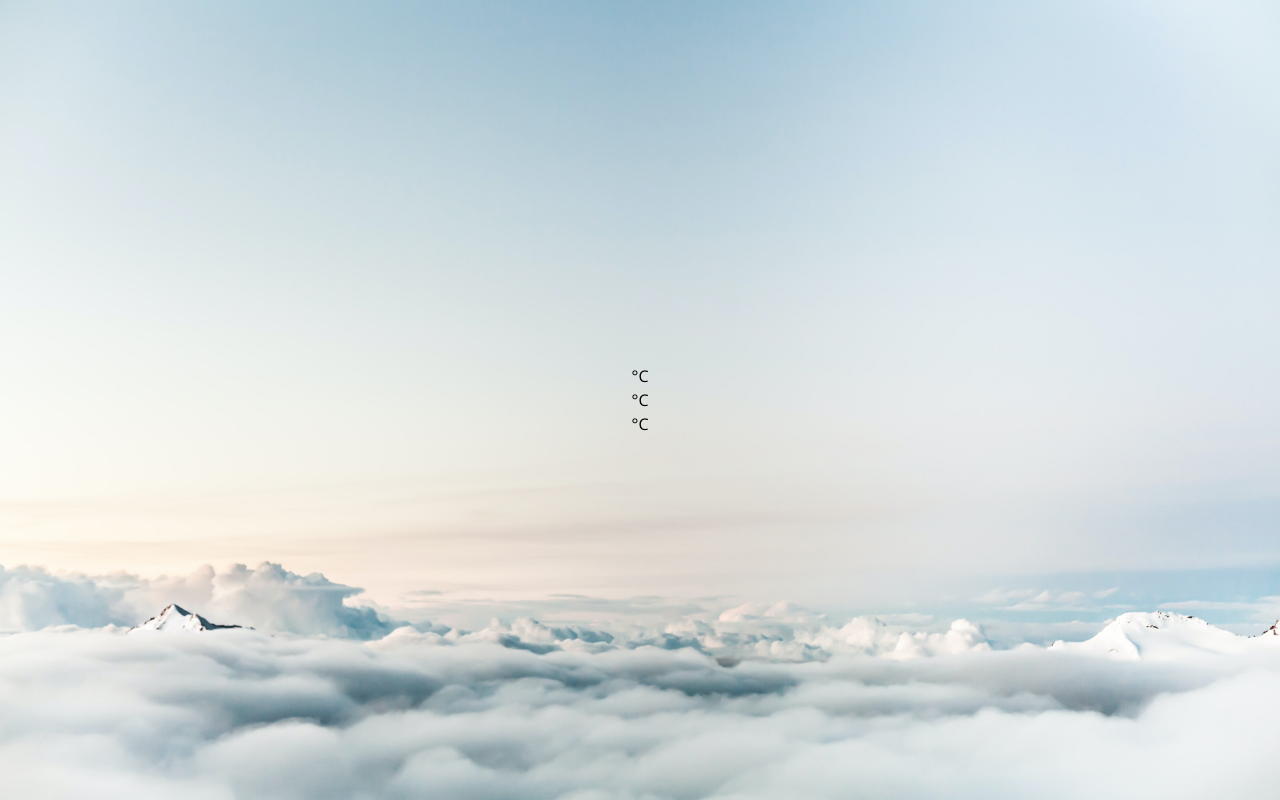
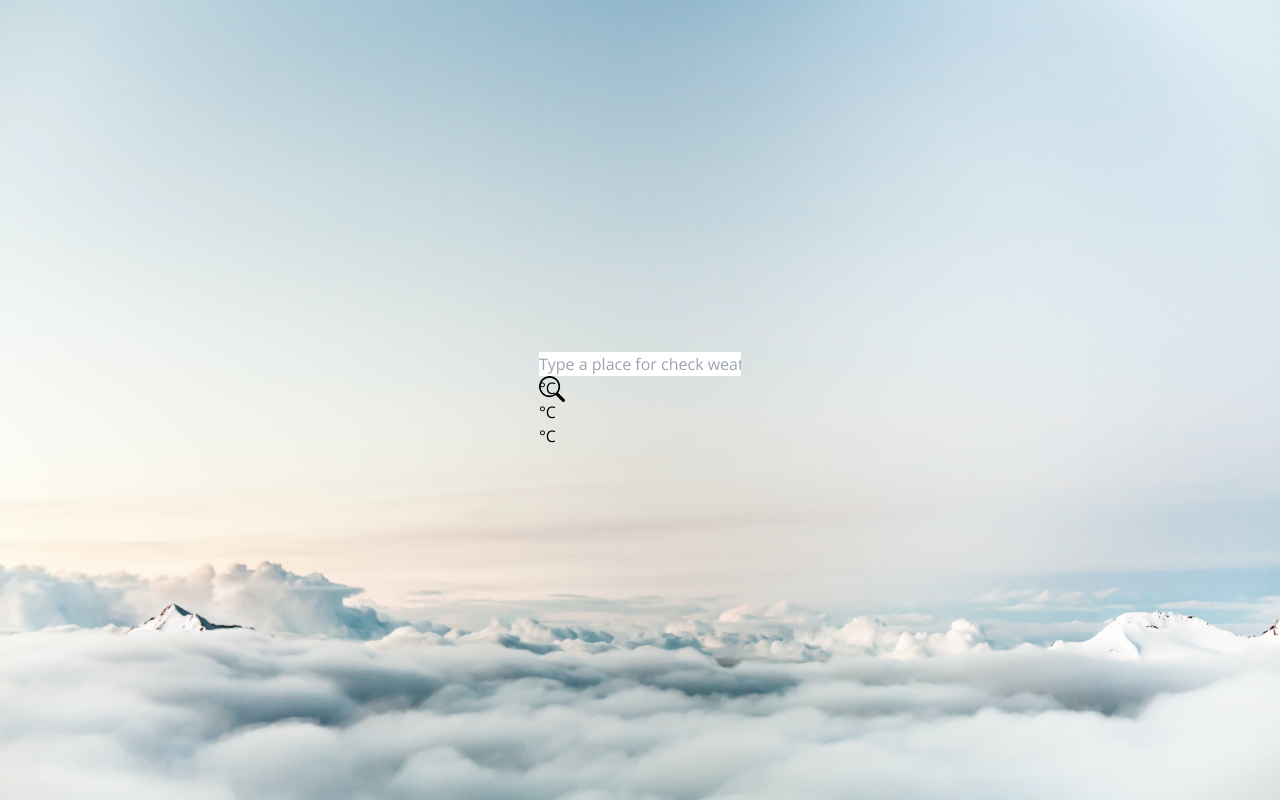
Before and after one commit to KizmazEmirhan/WeatherApp, a Vue app: page / in a window 1280 px wide. Built offline with nearby package versions, Linux system fonts and the light colour scheme; no server answers.

Commit message:
Config and addition
Search bar added for improve user experience and codes are configured according to added component

```diff
--- a/src/App.vue
+++ b/src/App.vue
@@ -1,6 +1,12 @@
 <template>
   <div class="flex flex-col lg:flex-col gap-4 w-[80%]">
-    <weather-card v-if="lat && long"></weather-card>
+    <search-bar @placeUpdated="updateSearchedPlace"></search-bar>
+    <weather-card
+      v-if="searchedPlace || (lat && long)"
+      :place="searchedPlace"
+      :lat="lat"
+      :long="long"
+    ></weather-card>
     <OtherWeatherCard></OtherWeatherCard>
   </div>
 </template>
@@ -9,12 +15,19 @@
 import { ref, provide } from "vue";
 import WeatherCard from "./components/WeatherCard.vue";
 import OtherWeatherCard from "./components/UI/OtherWeatherCard.vue";
+import SearchBar from "./components/UI/SearchBar.vue";
 
 export default {
   name: "App",
   components: {
     WeatherCard,
     OtherWeatherCard,
+    SearchBar,
+  },
+  data() {
+    return {
+      searchedPlace: null,
+    };
   },
   setup() {
     const lat = ref(null);
@@ -33,6 +46,12 @@ export default {
     getCurrentLocation();
 
     return { lat, long };
+  },
+  methods: {
+    updateSearchedPlace(place) {
+      this.searchedPlace = place;
+      (this.lat = null), (this.long = null);
+    },
   },
 };
 </script>
--- a/src/components/UI/FutureWeather.vue
+++ b/src/components/UI/FutureWeather.vue
@@ -7,7 +7,9 @@
         id="forecast-day"
         class="flex flex-col items-center"
       >
-        <div class="lg:whitespace-nowrap text-center">{{ formatDate(day.date) }}</div>
+        <div class="lg:whitespace-nowrap text-center">
+          {{ formatDate(day.date) }}
+        </div>
         <img :src="day.day.condition.icon" alt="icon" />
         <div>{{ day.day.maxtemp_c }}°C</div>
         <div>{{ day.day.condition.text }}</div>
@@ -20,28 +22,30 @@
 import axios from "axios";
 
 export default {
-  props: ["latitude", "longitude"],
+  props: ["latitude", "longitude", "place"],
   data() {
     return {
       forecastData: [],
     };
   },
   mounted() {
-    this.getForecastData(this.latitude, this.longitude);
+    this.getForecastData(this.latitude, this.longitude, this.place);
   },
   methods: {
-    getForecastData(lat, lon) {
+    getForecastData(lat, lon, place) {
+      const query = place ? place : `${lat},${lon}`;
+      console.log("future weather place", place);
       axios
         .get(`https://api.weatherapi.com/v1/forecast.json`, {
           params: {
             key: "d72c5a037a5745808e6141937240609",
-            q: `${lat},${lon}`,
+            q: query,
             days: 3,
           },
         })
         .then((response) => {
           this.forecastData = response.data.forecast.forecastday;
-          console.log(this.forecastData);
+          //console.log(this.forecastData);
         })
         .catch((error) => {
           console.error("API forecast request failed:", error);
--- /dev/null
+++ b/src/components/UI/SearchBar.vue
@@ -0,0 +1,49 @@
+<template>
+  <div class="flex items-center justify-end">
+    <input
+      type="text"
+      class="w-full rounded h-10 p-3 text-sm"
+      id="searchPlace"
+      placeholder="Type a place for check weather condition"
+      v-model="searchedPlace"
+      @keydown.enter="checkSearchedPlace"
+    />
+    <svg
+      xmlns="http://www.w3.org/2000/svg"
+      width="26"
+      height="26"
+      fill="currentColor"
+      class="bi bi-search"
+      viewBox="0 0 16 16"
+      @click="checkSearchedPlace"
+    >
+      <path
+        d="M11.742 10.344a6.5 6.5 0 1 0-1.397 1.398h-.001q.044.06.098.115l3.85 3.85a1 1 0 0 0 1.415-1.414l-3.85-3.85a1 1 0 0 0-.115-.1zM12 6.5a5.5 5.5 0 1 1-11 0 5.5 5.5 0 0 1 11 0"
+      />
+    </svg>
+  </div>
+</template>
+
+<script>
+export default {
+  data() {
+    return {
+      searchedPlace: "",
+    };
+  },
+  methods: {
+    checkSearchedPlace() {
+      this.$emit("placeUpdated", this.searchedPlace);
+      console.log("aranan yer=", this.searchedPlace); //geliyor
+    },
+  },
+};
+</script>
+
+<style scoped>
+svg {
+  position: absolute;
+  margin-right: 6px;
+  cursor: pointer;
+}
+</style>
--- a/src/components/WeatherCard.vue
+++ b/src/components/WeatherCard.vue
@@ -31,7 +31,7 @@
       Sıcaklık: {{ weatherData?.current?.temp_c }}°C
       <img v-if="selectedIcon" :src="selectedIcon" alt="icon" />
     </div>
-    <FutureWeather :latitude="latitude" :longitude="longitude"></FutureWeather>
+    <FutureWeather :latitude="lat" :longitude="long" :place="place"></FutureWeather>
   </div>
 </template>
 
@@ -333,15 +333,23 @@ export default {
   components: {
     FutureWeather,
   },
-  inject: ["latitude", "longtitude"],
+
+  props: {
+    place: {
+      type: String,
+      default: null,
+    },
+    lat: { type: Number, default: null },
+    long: { type: Number, default: null },
+  },
   mounted() {
     this.getWeatherData(this.latitude, this.longtitude);
-    this.$watch(
-      () => [this.latitude, this.longtitude],
-      ([newLat, newLong]) => {
-        this.getWeatherData(newLat, newLong);
-      }
-    );
+    // this.$watch(
+    //   () => [this.latitude, this.longtitude],
+    //   ([newLat, newLong]) => {
+    //     this.getWeatherData(newLat, newLong);
+    //   }
+    // );
   },
   data() {
     return {
@@ -350,6 +358,24 @@ export default {
       weatherDesc: "",
       selectedIcon: null,
     };
+  },
+  watch: {
+    lat: {
+      immediate: true,
+      handler(newLat) {
+        if (newLat) {
+          this.getWeatherData(newLat, this.long);
+        }
+      },
+    },
+    place: {
+      immediate: true,
+      handler(newPlace) {
+        if (newPlace) {
+          this.getWeatherData(newPlace);
+        }
+      },
+    },
   },
   methods: {
     setWeatherInfo(code) {
@@ -363,12 +389,15 @@ export default {
         this.selectedIcon = null;
       }
     },
-    getWeatherData(lat, long) {
+    getWeatherData(lat, long, place) {
+      console.log("fonksiyondaki place =", place);
+      const query = place ? place : `${lat},${long}`;
+      console.log(query);
       axios
         .get(`https://api.weatherapi.com/v1/current.json`, {
           params: {
             key: "d72c5a037a5745808e6141937240609",
-            q: `${lat},${long}`,
+            q: query,
           },
         })
         .then((response) => {
```
